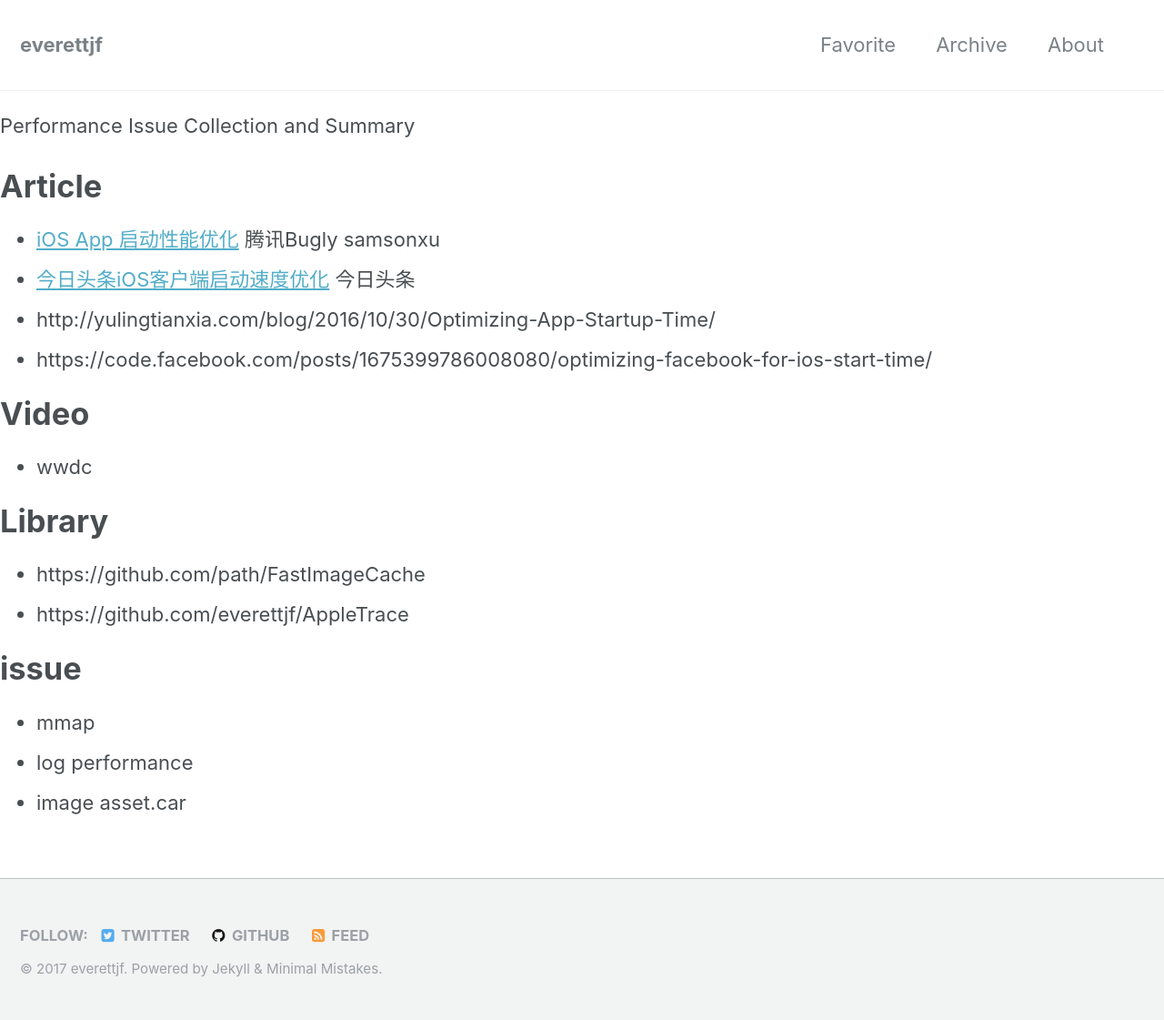
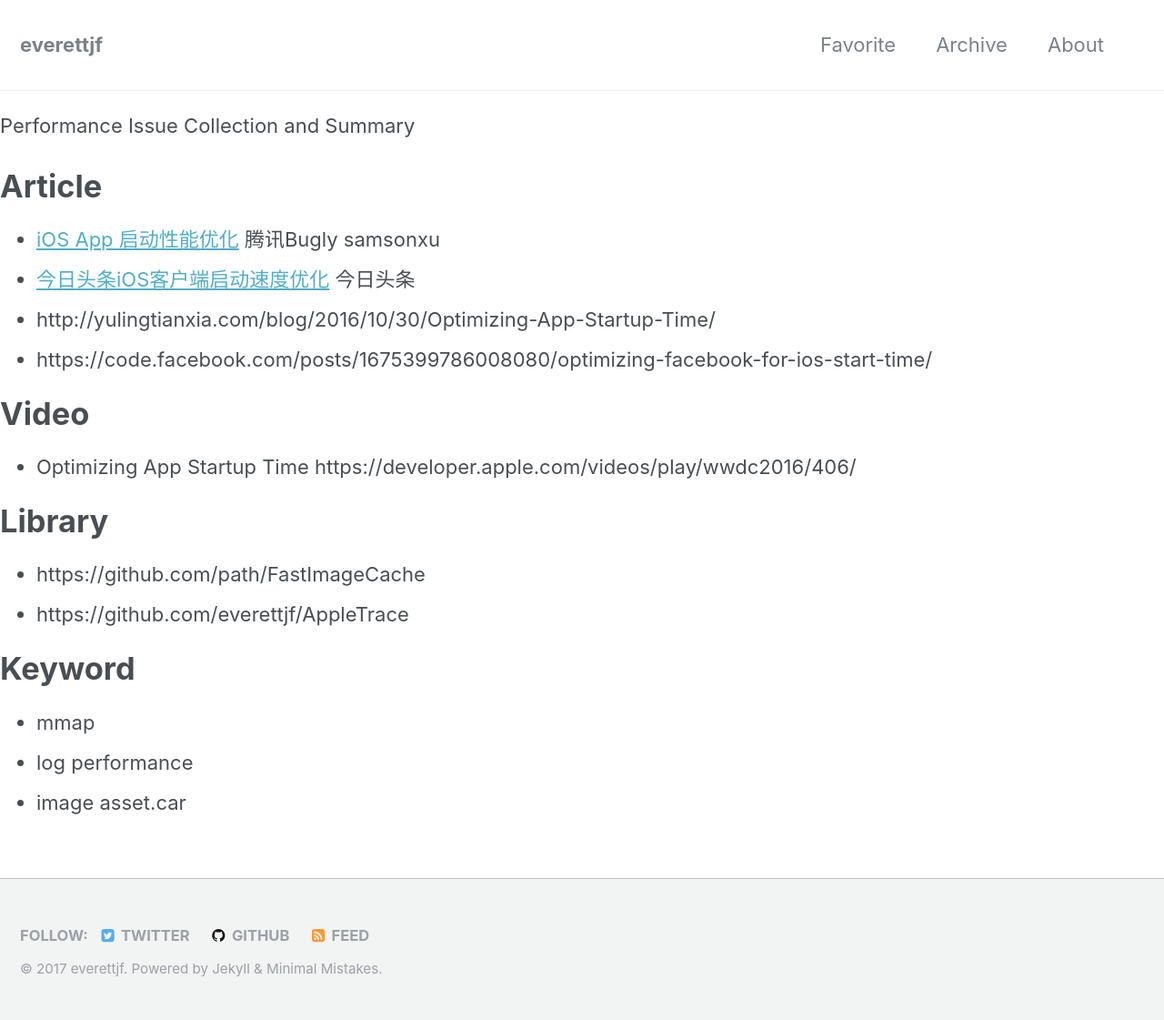
Before and after one commit to zhangkn/everettjf.github.io, a Jekyll site: the page built from perfissue.md, in a window 1280 px wide. Shown: the whole page at 91% size. Built offline with Jekyll 4.4.1, drawn with Linux system fonts in a browser that asks for light colours; our own code applies the rules of GitHub Pages for plain Markdown files; comment, search, counter and statistics services are not loaded.

Commit message:
Update perfissue.md

```diff
--- a/perfissue.md
+++ b/perfissue.md
@@ -9,14 +9,14 @@
 
 # Video
 
-- wwdc
+- Optimizing App Startup Time https://developer.apple.com/videos/play/wwdc2016/406/
 
 # Library
 
 - https://github.com/path/FastImageCache
 - https://github.com/everettjf/AppleTrace
 
-# issue
+# Keyword
 
 - mmap
 - log performance
```
